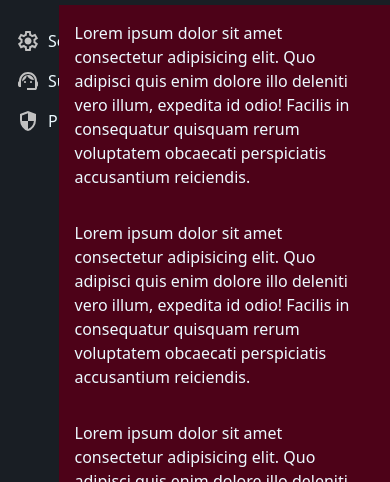
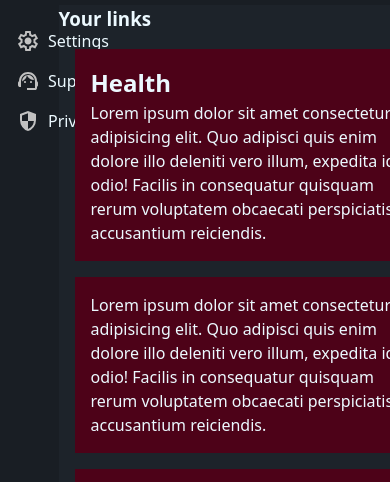
Before and after one commit to dzejkk/Odin_DashBoard, a website built with Vite: page index.html in a window 390 px wide. Shown: the part 339-821 px from the top of the page. Built offline with nearby package versions, Linux system fonts and the light colour scheme.

Commit message:
added responsive container

```diff
--- a/index.html
+++ b/index.html
@@ -8,6 +8,8 @@
   </head>
   <body>
     <div class="main-layout">
+      <!---------------------------------------- HEADER------------------------------------------------------------------------------>
+
       <header class="main-header">
         <div class="header-grid">
           <div class="search-container flex-row space-between align-center">
@@ -160,16 +162,20 @@
       </aside>
       <!--------------------------------------------- main --------------------------------------------------------->
       <main>
+        <section>
+          <h3>Your links</h3>
+          <div class="card-container">
+
             <div class="card">
-          <h2>
+              <h2>Health</h2>
                 <p>
                   Lorem ipsum dolor sit amet consectetur adipisicing elit. Quo
                   adipisci quis enim dolore illo deleniti vero illum, expedita id
                   odio! Facilis in consequatur quisquam rerum voluptatem obcaecati
                   perspiciatis accusantium reiciendis.
                 </p>
-          </h2>
             </div>
+
 
             <div class="card">
               <h2>
@@ -181,7 +187,6 @@
                 </p>
               </h2>
             </div>
-
             <div class="card">
               <h2>
                 <p>
@@ -192,7 +197,6 @@
                 </p>
               </h2>
             </div>
-
             <div class="card">
               <h2>
                 <p>
@@ -203,7 +207,6 @@
                 </p>
               </h2>
             </div>
-
             <div class="card">
               <h2>
                 <p>
@@ -214,7 +217,6 @@
                 </p>
               </h2>
             </div>
-
             <div class="card">
               <h2>
                 <p>
@@ -225,7 +227,6 @@
                 </p>
               </h2>
             </div>
-
             <div class="card">
               <h2>
                 <p>
@@ -236,6 +237,8 @@
                 </p>
               </h2>
             </div>
+          </div>
+        </section>
       </main>
     </div>
   </body>
```
Lines whose indentation alone changed are shown as unchanged.
